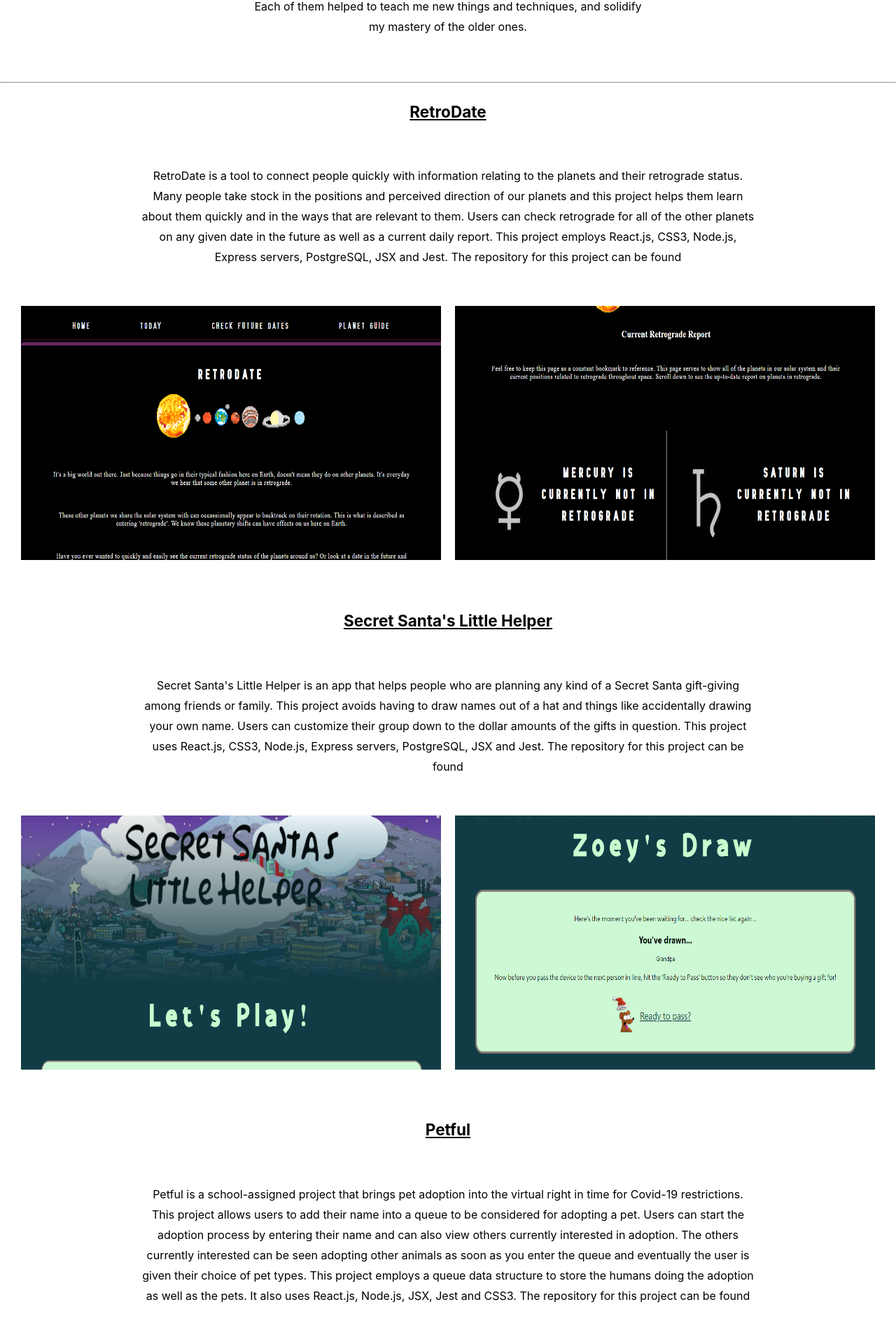
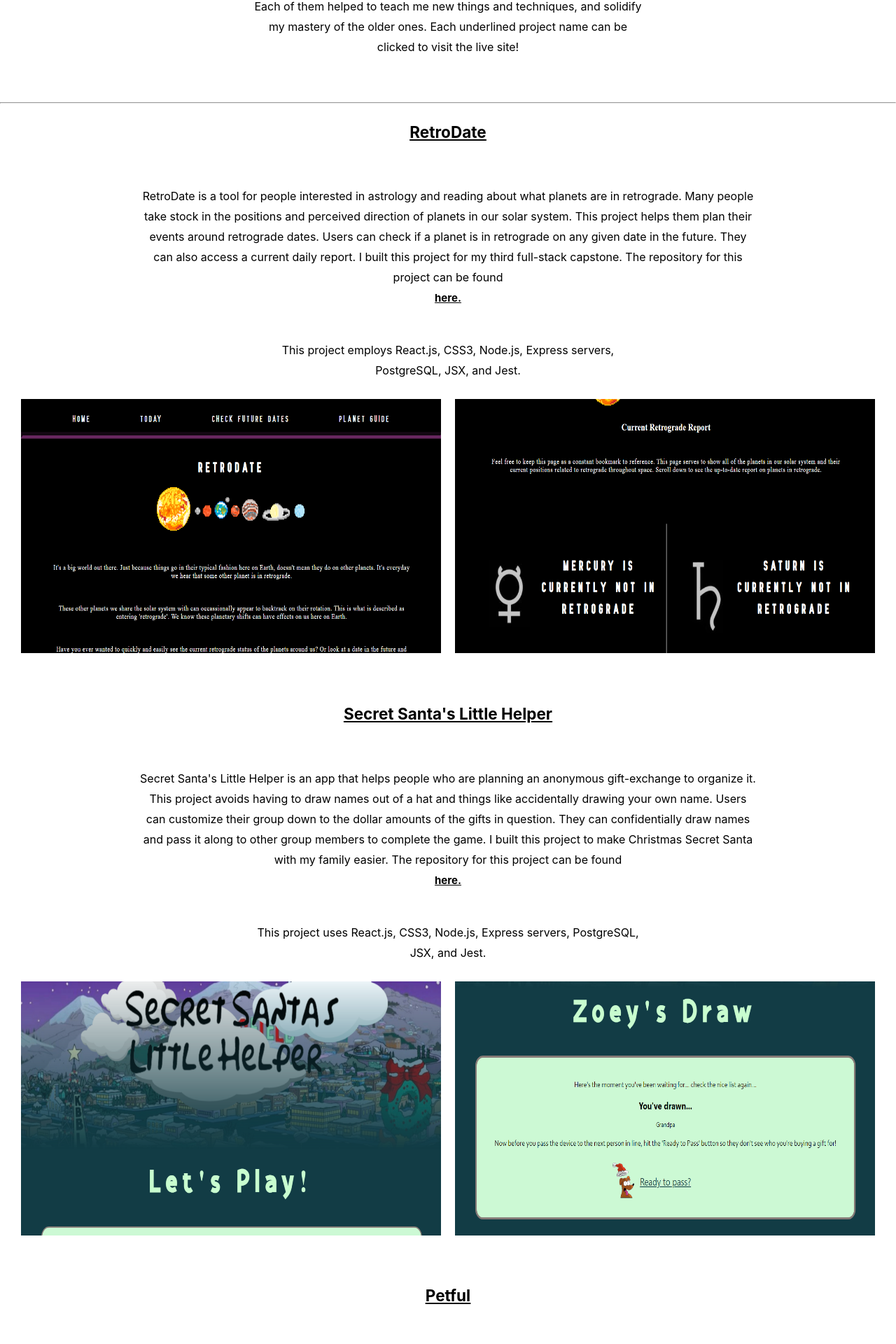
Before and after one commit to grundydarcey/UpdatedDevPortfolio, a React (Create React App) app: page /portfolio in a window 1280 px wide. Shown: the part 619-2539 px from the top of the page at 70% size. Built offline with nearby package versions, Linux system fonts and the light colour scheme.

Commit message:
revision

```diff
--- a/src/Contact/contact.css
+++ b/src/Contact/contact.css
@@ -5,6 +5,10 @@
 
 .contactp {
   padding-top: 30px;
+}
+
+.contact a {
+  color: #000;
 }
 
 .emailp {
--- a/src/Contact/contact.js
+++ b/src/Contact/contact.js
@@ -6,7 +6,7 @@ export default function Contact() {
   return (
     <section className='contact'>
       <h1>Contact Me</h1>
-      <p className='contactp'>Thank you for taking the time to look over my portfolio of current work. If you're interested in contacting me, you can send me an email at</p><p className='emailp'>grundy.darcey@gmail.com</p><p> or feel free to send in a submission below! I will get back to you ASAP.</p>
+      <p className='contactp'>Thank you for taking the time to look over my portfolio of current work. If you're interested in contacting me, you can send me an email at</p><a href='mailto:grundy.darcey@gmail.com' className='emailp'>grundy.darcey@gmail.com</a><p> or feel free to send in a submission below! I will get back to you ASAP.</p>
       <form action="https://formspree.io/f/xpzkaqqy" method="post">
         <fieldset>
           <legend>Contact Me!</legend>
--- a/src/FirstPanel/firstpanel.js
+++ b/src/FirstPanel/firstpanel.js
@@ -11,7 +11,7 @@ export default function firstPanel() {
         </section>
         <section className='text'>
           <h1>EDUCATION</h1>
-          <p>Darcey graduated from Thinkful's Immersive Software Engineering Course in April 2021. This was an intensive course with many frequent tests of skill by way of projects as well as frequent staff-led interviews to check for concept mastery.</p>
+          <p>I graduated from Thinkful's Immersive Software Engineering Course in April 2021. This was an intensive course with many frequent tests of skill by way of projects as well as frequent staff-led interviews to check for concept mastery.</p>
         </section>
       </section>
     </section>
--- a/src/Home/home.js
+++ b/src/Home/home.js
@@ -8,8 +8,9 @@ export default function Home() {
   return (
     <section className='home'>
       <section className='textbox'>
-        <h1>About Darcey</h1><br />
-        <p>Darcey is an aspiring software engineer looking to find a company match that suits her recent experience in an immersive engineering course. She has past experience in the spa and wellness industry but due to a recent furlough, she began working on a home-based business of crafting with a website accompanying it to increase sales. This exposed her to the absolute necessity of a web presence for anyone trying to get anything done in the world. She began dabbling in software engineering and venturing outside of pre-written templates, and into formulating her own ideas. Soon after, she enrolled in Thinkful's immersive Software Engineering program. With the course as a guide, she was able to complete multiple full-stack projects showing mastery of all concepts learned within it.</p><br /><br />
+        <h1>About Me</h1><br />
+        <p>My name is Darcey Grundy and I'm an aspiring software engineer. I'm looking to find a company match that suits my recent experience in an immersive engineering course. I'm excited to learn from senior developers and junior developers alike as I gain experience in the industry. I have past experience in the spa and wellness industry but after being furloughed I decided to pivot. I began working on a home-based business of crafting with a website accompanying it to increase sales. This exposed me to the absolute necessity of a web presence for anyone trying to get anything done. I began dabbling in software engineering and ventured outside of pre-written templates, and into formulating my ideas. Soon after, I enrolled in Thinkful's immersive Software Engineering program. This has been a very exciting time of seeing all the fun and vital projects I can help bring into the world. With the course as a guide, I was able to complete multiple full-stack projects showing mastery of all concepts learned within it.</p>
+        <p>Outside of work and school, I enjoy cooking and spending time in nature. Living in Florida gives me many opportunities to explore our two beautiful seasons, summer and not-summer.</p><br /><br />
       </section>
       <section className='panels'>
         <FirstPanel />
--- a/src/Projects/projects.css
+++ b/src/Projects/projects.css
@@ -8,10 +8,12 @@
   margin-right: 360px;
   line-height: 29px;
   padding-top: 30px;
+
 }
 
-.projects a h2 {
+.projects a {
   color: #000;
+  text-decoration: underline;
 }
 
 #projectimg {
--- a/src/Projects/projects.js
+++ b/src/Projects/projects.js
@@ -12,17 +12,20 @@ export default function Projects() {
   return (
     <section className='projects'>
       <h1>Past Projects</h1>
-      <p>Throughout my time at Thinkful, I was able to work on multiple projects I'm very fond of. Some created solutions for me and my family, some for others on my behalf, and some still were ascribed to me by assignment. Each of them helped to teach me new things and techniques, and solidify my mastery of the older ones.</p><br /><br /><hr />
+      <p>Throughout my time at Thinkful, I was able to work on multiple projects I'm very fond of. Some created solutions for me and my family, some for others on my behalf, and some still were ascribed to me by assignment. Each of them helped to teach me new things and techniques, and solidify my mastery of the older ones. Each underlined project name can be clicked to visit the live site!</p><br /><br /><hr />
       <a href='https://retroclient-4qvq37xnl-grundydarcey.vercel.app/' target='_blank' rel='noreferrer'><h2>RetroDate</h2></a>
-      <p className='projectdetail'>RetroDate is a tool to connect people quickly with information relating to the planets and their retrograde status. Many people take stock in the positions and perceived direction of our planets and this project helps them learn about them quickly and in the ways that are relevant to them. Users can check retrograde for all of the other planets on any given date in the future as well as a current daily report. This project employs React.js, CSS3, Node.js, Express servers, PostgreSQL, JSX and Jest. The repository for this project can be found<a href='https://github.com/grundydarcey/RetroClient' target='_blank' rel='noreferrer'>here.</a></p>
+      <p className='projectdetail'>RetroDate is a tool for people interested in astrology and reading about what planets are in retrograde. Many people take stock in the positions and perceived direction of planets in our solar system. This project helps them plan their events around retrograde dates. Users can check if a planet is in retrograde on any given date in the future. They can also access a current daily report. I built this project for my third full-stack capstone. The repository for this project can be found<a href='https://github.com/grundydarcey/RetroClient' target='_blank' rel='noreferrer'>here.</a></p>
+      <p>This project employs React.js, CSS3, Node.js, Express servers, PostgreSQL, JSX, and Jest.</p>
       <img src={RDHome} alt='retrohome' className='retrohome' id='projectimg'></img>
       <img src={RDToday} alt='retrotoday' className='retrotoday' id='projectimg'></img><br /><br /><br />
       <a href='https://santaserver-8khqgpbvp.vercel.app/' target='_blank' rel='noreferrer'><h2>Secret Santa's Little Helper</h2></a>
-      <p className='projectdetail'>Secret Santa's Little Helper is an app that helps people who are planning any kind of a Secret Santa gift-giving among friends or family. This project avoids having to draw names out of a hat and things like accidentally drawing your own name. Users can customize their group down to the dollar amounts of the gifts in question. This project uses React.js, CSS3, Node.js, Express servers, PostgreSQL, JSX and Jest. The repository for this project can be found <a href='https://github.com/grundydarcey/SecretSantasLittleHelperClient' target='_blank' rel='noreferrer'>here.</a></p>
+      <p className='projectdetail'>Secret Santa's Little Helper is an app that helps people who are planning an anonymous gift-exchange to organize it. This project avoids having to draw names out of a hat and things like accidentally drawing your own name. Users can customize their group down to the dollar amounts of the gifts in question. They can confidentially draw names and pass it along to other group members to complete the game. I built this project to make Christmas Secret Santa with my family easier. The repository for this project can be found <a href='https://github.com/grundydarcey/SecretSantasLittleHelperClient' target='_blank' rel='noreferrer'>here.</a></p>
+      <p>This project uses React.js, CSS3, Node.js, Express servers, PostgreSQL, JSX, and Jest.</p>
       <img src={SSPlay} alt='ssplay' className='ssplay' id='projectimg'></img>
       <img src={SSPick} alt='sspick' className='sspick' id='projectimg'></img><br /><br /><br />
       <a href='https://petful-client-template-979vllh0s-grundydarcey.vercel.app/' target='_blank' rel='noreferrer'><h2>Petful</h2></a>
-      <p className='projectdetail'>Petful is a school-assigned project that brings pet adoption into the virtual right in time for Covid-19 restrictions. This project allows users to add their name into a queue to be considered for adopting a pet. Users can start the adoption process by entering their name and can also view others currently interested in adoption. The others currently interested can be seen adopting other animals as soon as you enter the queue and eventually the user is given their choice of pet types. This project employs a queue data structure to store the humans doing the adoption as well as the pets. It also uses React.js, Node.js, JSX, Jest and CSS3. The repository for this project can be found <a href='https://github.com/grundydarcey/PetfulClient' target='_blank' rel='noreferrer'>here.</a></p>
+      <p className='projectdetail'>Petful is a school-assigned project for people interested in pet adoption. This project allows users to add their names into a queue for adopting a pet. Users can also view others currently interested in adoption. Other people in the line are paired up with their pets. When the user is next in line, they can choose between adopting a cat or a dog. This project employs a queue data structure to store the humans doing the adoption and the pets. I built this project for an assignment to show mastery of the queue data structure. This project employs a queue data structure to store the humans doing the adoption as well as the pets. The repository for this project can be found <a href='https://github.com/grundydarcey/PetfulClient' target='_blank' rel='noreferrer'>here.</a></p>
+      <p>Petful uses a queue data structure, React.js, Node.js, JSX, Jest, and CSS3.</p>
       <img src={PFHome} alt='pfhome' className='pfhome' id='projectimg'></img>
       <img src={PFAdoption} alt='pfadoption' className='pfadoption' id='projectimg'></img>
       <section className='linksholder'>
--- a/src/secondPanel/secondPanel.js
+++ b/src/secondPanel/secondPanel.js
@@ -8,7 +8,7 @@ export default function secondPanel() {
       <section className='container'>
         <section className='text'>
           <h1>SKILLS</h1><br />
-          <p>She was able to learn Javascript, React.JS, Express, PostgreSQL, Node.js, data structures, algorithms, jQuery, AJAX, HTML5, and CSS3 and worked with all of them in different combination per assigned project. These new skills built upon a foundation already fostered by Myspace and an urge to create.</p>
+          <p>I was able to learn Javascript, React.JS, Express, PostgreSQL, Node.js, data structures, algorithms, jQuery, AJAX, HTML5, and CSS3 and worked with all of them in different combination per assigned project. These new skills built upon a foundation already fostered by Myspace and an urge to create I've always had.</p>
         </section>
         <section className='image'>
           <img src={Textbook} className='textbook' alt='textbook' />
```
